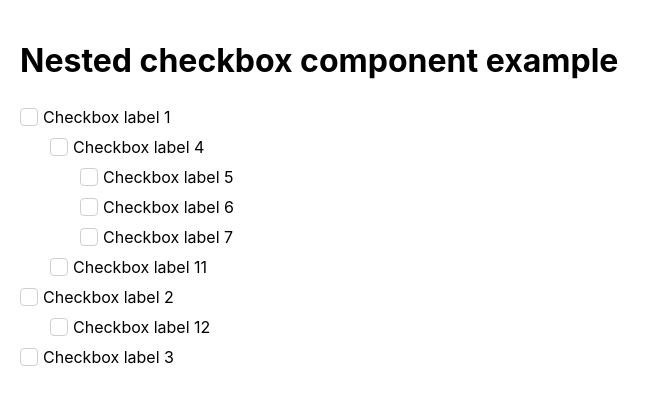
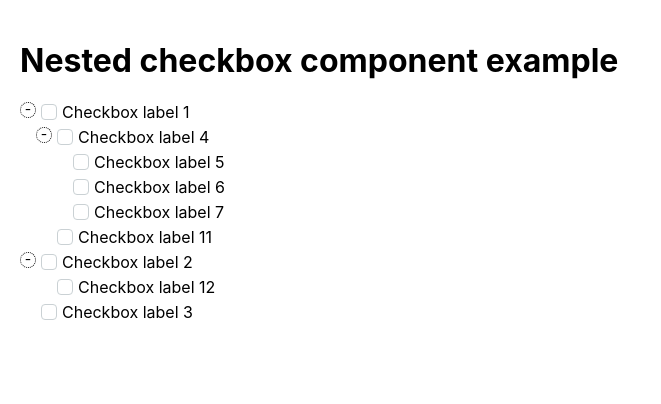
Before and after one commit to abhishek-031/nested-checkbox, a React (Create React App) app: page / in a window 1280 px wide. Shown: the top 404 px of the page, without its empty margins (0-661 px from the left). Built offline with nearby package versions, Linux system fonts and the light colour scheme.

Commit message:
added functionality for expanding and minimising nested checkboxes

```diff
--- a/src/components/NestedCheckbox/components/Checkboxes.jsx
+++ b/src/components/NestedCheckbox/components/Checkboxes.jsx
@@ -1,5 +1,9 @@
 import React from "react";
-import { getChildrenCheckboxes, getNewDataStateOnChange } from "../utils";
+import {
+  getChildrenCheckboxes,
+  getNewDataStateOnChange,
+  updateExpandedState,
+} from "../utils";
 import styles from "../../../styles/checkbox.module.css";
 import Checkbox from "./Checkbox";
 
@@ -20,9 +24,43 @@ export default function Checkboxes({
           ? styles.checkboxesContainer
           : null
       }
+      style={{
+        paddingLeft:
+          checkboxesToRender[0]?.parentId !== null ? checkboxSize : 0,
+      }}
     >
-      {checkboxesToRender.map((checkboxData) => (
-        <div key={checkboxData.name}>
+      {checkboxesToRender.map((checkboxData) => {
+        const childrenCheckboxes = getChildrenCheckboxes(
+          dataState,
+          checkboxData.name
+        );
+        return (
+          <div key={checkboxData.name} className={styles.parentCheckbox}>
+            <div className={styles.checkboxAndExpandContainer}>
+              {childrenCheckboxes.length > 0 ? (
+                <span
+                  className={styles.expand}
+                  style={{
+                    height: checkboxSize,
+                    width: checkboxSize,
+                    left: -checkboxSize,
+                  }}
+                  onClick={() =>
+                    onChange(updateExpandedState(dataState, checkboxData.name))
+                  }
+                >
+                  {checkboxData.expanded === false ? "+" : "-"}
+                </span>
+              ) : (
+                <span
+                  className={styles.expandBlank}
+                  style={{
+                    height: checkboxSize,
+                    width: checkboxSize,
+                    left: -checkboxSize,
+                  }}
+                />
+              )}
               <Checkbox
                 onToggle={() =>
                   onChange(
@@ -34,6 +72,7 @@ export default function Checkboxes({
                     )
                   )
                 }
+                childrenLength={childrenCheckboxes.length}
                 checkboxSize={checkboxSize}
                 fontStyles={fontStyles}
                 checkedStateColor={checkedStateColor}
@@ -42,12 +81,11 @@ export default function Checkboxes({
                 label={checkboxData.label}
                 state={checkboxData.state}
               />
+            </div>
+            {checkboxData.expanded === false ? null : (
               <Checkboxes
                 dataState={dataState}
-            checkboxesToRender={getChildrenCheckboxes(
-              dataState,
-              checkboxData.name
-            )}
+                checkboxesToRender={childrenCheckboxes}
                 onChange={onChange}
                 checkboxSize={checkboxSize}
                 fontStyles={fontStyles}
@@ -55,8 +93,10 @@ export default function Checkboxes({
                 intermediateStateColor={intermediateStateColor}
                 checkboxBorderColor={checkboxBorderColor}
               />
+            )}
           </div>
-      ))}
+        );
+      })}
     </div>
   );
 }
--- a/src/components/NestedCheckbox/utils.js
+++ b/src/components/NestedCheckbox/utils.js
@@ -72,4 +72,21 @@ function updateParentOnUpdate(state, id) {
   }
 }
 
-export { getChildrenCheckboxes, CheckboxStates, getNewDataStateOnChange };
+function updateExpandedState(data, id) {
+  return data.map((dataItem) => {
+    if (dataItem.name === id) {
+      return {
+        ...dataItem,
+        expanded: dataItem.expanded === false ? true : false,
+      };
+    }
+    return { ...dataItem };
+  });
+}
+
+export {
+  getChildrenCheckboxes,
+  CheckboxStates,
+  getNewDataStateOnChange,
+  updateExpandedState,
+};
--- a/src/styles/checkbox.module.css
+++ b/src/styles/checkbox.module.css
@@ -1,5 +1,5 @@
 .checkboxesContainer {
-  padding-left: 30px;
+  padding-left: 16px;
 }
 
 .checkbox {
@@ -10,6 +10,7 @@
   border-radius: 4px;
   margin-right: 5px;
   position: relative;
+  box-sizing: border-box;
   flex-shrink: 0;
   flex-grow: 0;
 }
@@ -41,7 +42,7 @@
 .checkboxContainer {
   display: inline-block;
   cursor: pointer;
-  margin: 5px 0;
+  margin-bottom: 5px;
 }
 
 .label {
@@ -53,3 +54,33 @@
   display: flex;
   align-items: center;;
 }
+
+.expand {
+  display: flex;
+  justify-content: center;
+  align-items: center;
+  height: 16px;
+  width: 16px;
+  box-sizing: border-box;
+  border-radius: 50%;
+  border: 1px dotted black;
+  font-size: 14px;
+  padding-bottom: 2px;
+  cursor: pointer;
+  margin-right: 5px;
+}
+
+.expandBlank {
+  display: flex;
+  justify-content: center;
+  align-items: center;
+  height: 16px;
+  width: 16px;
+  box-sizing: border-box;
+  border-radius: 50%;
+  margin-right: 5px;
+}
+
+.checkboxAndExpandContainer {
+  display: flex;
+}
```
Lines whose indentation alone changed are shown as unchanged.
